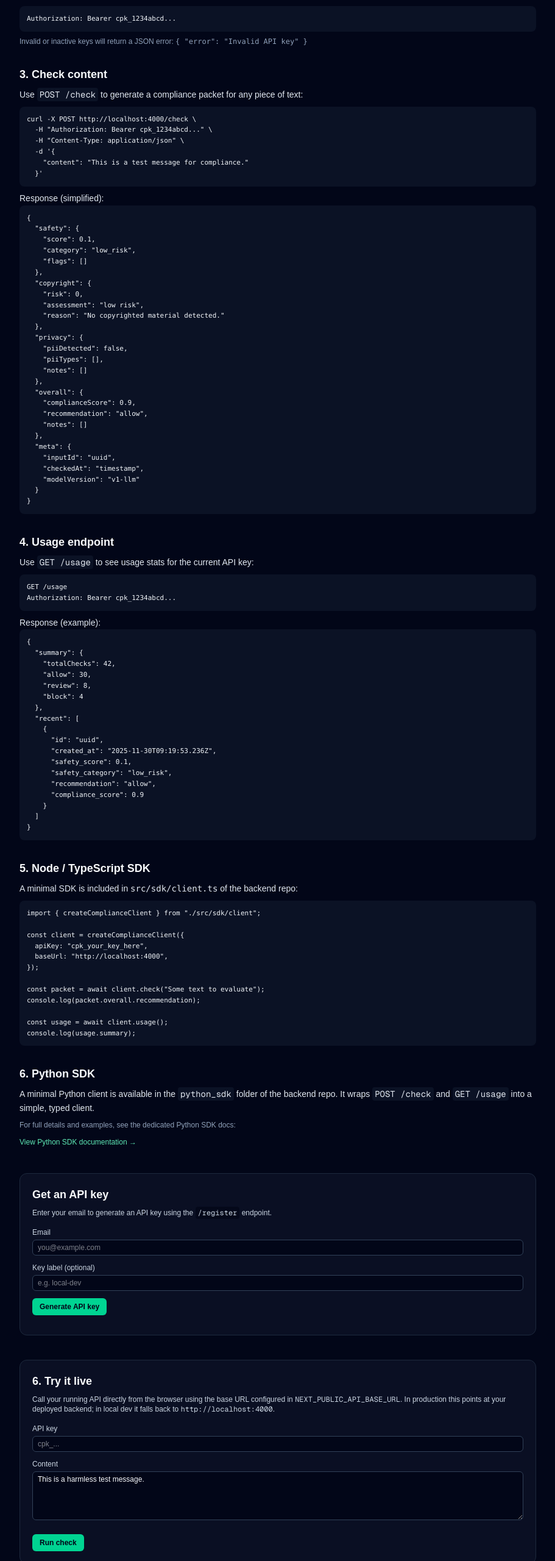
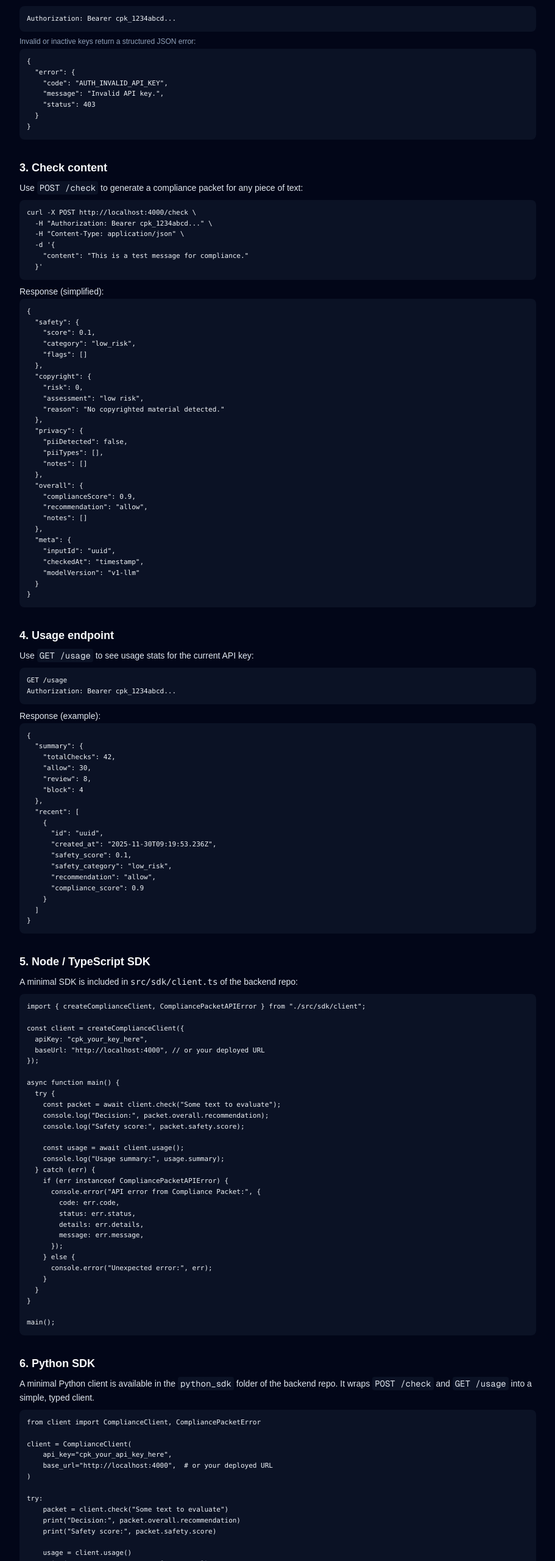
Before and after one commit to Maheybtw/compliance-packet-web, a Next.js app: page /docs in a window 1280 px wide. Shown: the part 989-3549 px from the top of the page at 61% size, without its empty margins (184-1095 px from the left). Built offline with nearby package versions, Linux system fonts and the light colour scheme; no server answers.

Commit message:
Updated README.md

```diff
--- a/src/app/docs/page.tsx
+++ b/src/app/docs/page.tsx
@@ -160,7 +160,7 @@ main().catch(console.error);`}
 
             {quickstartLang === "python" && (
               <pre className="bg-slate-950/80 rounded-lg border border-slate-800 p-3 text-slate-100 overflow-x-auto">
-{`from compliance_client import ComplianceClient
+{`from client import ComplianceClient
 
 client = ComplianceClient(
     api_key="cpk_your_api_key_here",
@@ -217,8 +217,17 @@ Content-Type: application/json
 {`Authorization: Bearer cpk_1234abcd...`}
             </pre>
             <p className="mt-2 text-xs text-slate-400">
-              Invalid or inactive keys will return a JSON error: <code>{"{ \"error\": \"Invalid API key\" }"}</code>
+              Invalid or inactive keys return a structured JSON error:
             </p>
+            <pre className="mt-1 bg-slate-900/70 rounded-lg p-3 text-[11px] text-slate-100 overflow-x-auto">
+{`{
+  "error": {
+    "code": "AUTH_INVALID_API_KEY",
+    "message": "Invalid API key.",
+    "status": 403
+  }
+}`}
+            </pre>
           </div>
 
           <div>
@@ -306,18 +315,36 @@ Authorization: Bearer cpk_1234abcd...`}
               A minimal SDK is included in <code>src/sdk/client.ts</code> of the backend repo:
             </p>
             <pre className="bg-slate-900/70 rounded-lg p-3 text-[11px] text-slate-100 overflow-x-auto">
-{`import { createComplianceClient } from "./src/sdk/client";
+{`import { createComplianceClient, CompliancePacketAPIError } from "./src/sdk/client";
 
 const client = createComplianceClient({
   apiKey: "cpk_your_key_here",
-  baseUrl: "http://localhost:4000",
+  baseUrl: "http://localhost:4000", // or your deployed URL
 });
 
-const packet = await client.check("Some text to evaluate");
-console.log(packet.overall.recommendation);
+async function main() {
+  try {
+    const packet = await client.check("Some text to evaluate");
+    console.log("Decision:", packet.overall.recommendation);
+    console.log("Safety score:", packet.safety.score);
 
-const usage = await client.usage();
-console.log(usage.summary);`}
+    const usage = await client.usage();
+    console.log("Usage summary:", usage.summary);
+  } catch (err) {
+    if (err instanceof CompliancePacketAPIError) {
+      console.error("API error from Compliance Packet:", {
+        code: err.code,
+        status: err.status,
+        details: err.details,
+        message: err.message,
+      });
+    } else {
+      console.error("Unexpected error:", err);
+    }
+  }
+}
+
+main();`}
             </pre>
           </div>
           <div>
@@ -336,6 +363,31 @@ console.log(usage.summary);`}
                 GET /usage
               </code>{" "}
               into a simple, typed client.
+            </p>
+            <pre className="bg-slate-900/70 rounded-lg p-3 text-[11px] text-slate-100 overflow-x-auto mb-2">
+{`from client import ComplianceClient, CompliancePacketError
+
+client = ComplianceClient(
+    api_key="cpk_your_api_key_here",
+    base_url="http://localhost:4000",  # or your deployed URL
+)
+
+try:
+    packet = client.check("Some text to evaluate")
+    print("Decision:", packet.overall.recommendation)
+    print("Safety score:", packet.safety.score)
+
+    usage = client.usage()
+    print("Usage summary:", usage["summary"])
+except CompliancePacketError as e:
+    print("API error from Compliance Packet:")
+    print("  code:", e.code)
+    print("  status:", e.status)
+    print("  details:", e.details)`}
+            </pre>
+            <p className="text-xs text-slate-400 mb-2">
+              All non-2xx responses raise <code>CompliancePacketError</code>, which exposes <code>code</code>,{" "}
+              <code>status</code>, and optional <code>details</code> from the API.
             </p>
             <p className="text-xs text-slate-400 mb-2">
               For full details and examples, see the dedicated Python SDK docs:
```
Also changed, not shown: 1 other file (tests, documents, lock files or other folders).
